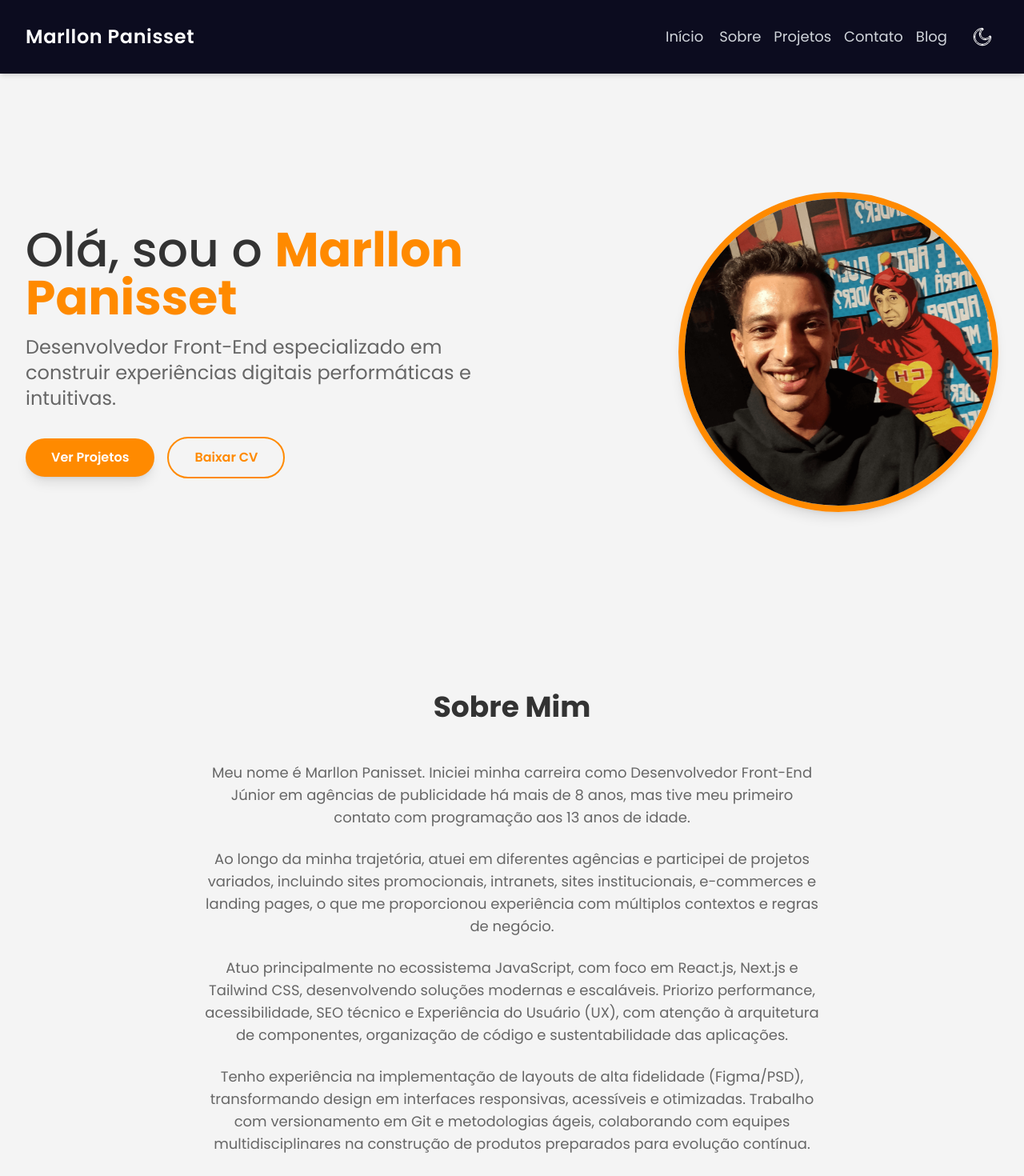
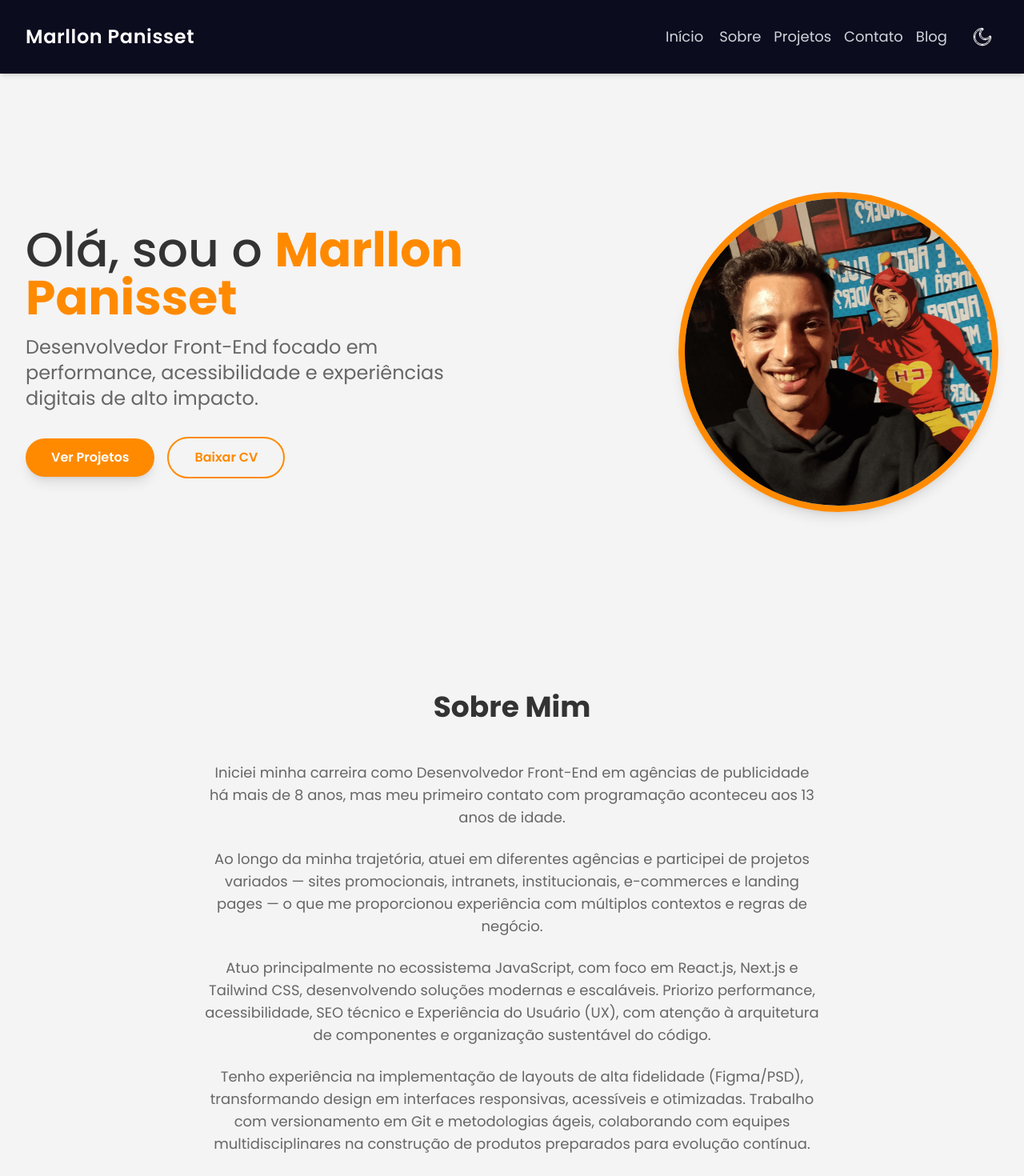
Before and after one commit to marllonpanisset/Portfolio, a Next.js app: page / in a window 1280 px wide. Shown: the top 1470 px of the page at 80% size. Built offline with nearby package versions, Linux system fonts and the light colour scheme.

Commit message:
alterando texto hero e sobre mim e adicionando hover scale animado no timeline item

```diff
--- a/app/components/TimelineItem.tsx
+++ b/app/components/TimelineItem.tsx
@@ -29,7 +29,9 @@ export function TimelineItem({ experience, isReversed }: TimelineItemProps) {
     .map(point => `• ${point}`); // Adiciona o bullet de volta no início
 
   return (
-    <div data-testid="timeline-item" className="flex w-full flex-row items-center gap-4 mb-8 md:justify-center md:items-center">
+    <div
+      data-testid="timeline-item"
+      className="flex w-full flex-row items-center gap-4 mb-8 md:justify-center md:items-center transition-transform duration-300 ease-out hover:scale-[1.02]">
 
       {/* LADO VAZIO (APENAS DESKTOP) */}
       <div className={`hidden md:block md:w-[53%] ${emptySpaceOrderClass}`}></div>
--- a/app/sections/about.tsx
+++ b/app/sections/about.tsx
@@ -96,15 +96,15 @@ export function AboutSection() {
         <div className="text-center max-w-3xl mx-auto mb-32">
           {/* Parágrafo 1 */}
           <p className="text-lg text-[var(--color-text-secondary)] mb-6">
-            Meu nome é Marllon Panisset. Iniciei minha carreira como Desenvolvedor Front-End Júnior em agências de publicidade há mais de 8 anos, mas tive meu primeiro contato com programação aos 13 anos de idade.
+            Iniciei minha carreira como Desenvolvedor Front-End em agências de publicidade há mais de 8 anos, mas meu primeiro contato com programação aconteceu aos 13 anos de idade.
           </p>
           {/* Parágrafo 2 */}
           <p className="text-lg text-[var(--color-text-secondary)] mb-6">
-            Ao longo da minha trajetória, atuei em diferentes agências e participei de projetos variados, incluindo sites promocionais, intranets, sites institucionais, e-commerces e landing pages, o que me proporcionou experiência com múltiplos contextos e regras de negócio.
+            Ao longo da minha trajetória, atuei em diferentes agências e participei de projetos variados — sites promocionais, intranets, institucionais, e-commerces e landing pages — o que me proporcionou experiência com múltiplos contextos e regras de negócio.
           </p>
           {/* Parágrafo 3 */}
           <p className="text-lg text-[var(--color-text-secondary)] mb-6">
-            Atuo principalmente no ecossistema JavaScript, com foco em React.js, Next.js e Tailwind CSS, desenvolvendo soluções modernas e escaláveis. Priorizo performance, acessibilidade, SEO técnico e Experiência do Usuário (UX), com atenção à arquitetura de componentes, organização de código e sustentabilidade das aplicações.
+            Atuo principalmente no ecossistema JavaScript, com foco em React.js, Next.js e Tailwind CSS, desenvolvendo soluções modernas e escaláveis. Priorizo performance, acessibilidade, SEO técnico e Experiência do Usuário (UX), com atenção à arquitetura de componentes e organização sustentável do código.
           </p>
 
           {/* Parágrafo 4 */}
--- a/app/sections/hero.tsx
+++ b/app/sections/hero.tsx
@@ -26,7 +26,7 @@ export function HeroSection() {
           </h1>
           {/* Subtítulo mais descritivo (h2) com a mensagem de valor. */}
           <h2 className="mt-4 text-xl md:text-2xl text-[var(--color-text-secondary)]">
-            Desenvolvedor Front-End especializado em construir experiências digitais performáticas e intuitivas.
+            Desenvolvedor Front-End focado em performance, acessibilidade e experiências digitais de alto impacto.
           </h2>
           {/* Container para os botões de Chamada para Ação (CTAs). */}
           <div className="mt-8 flex flex-col sm:flex-row items-center justify-center md:justify-start gap-4">
```
